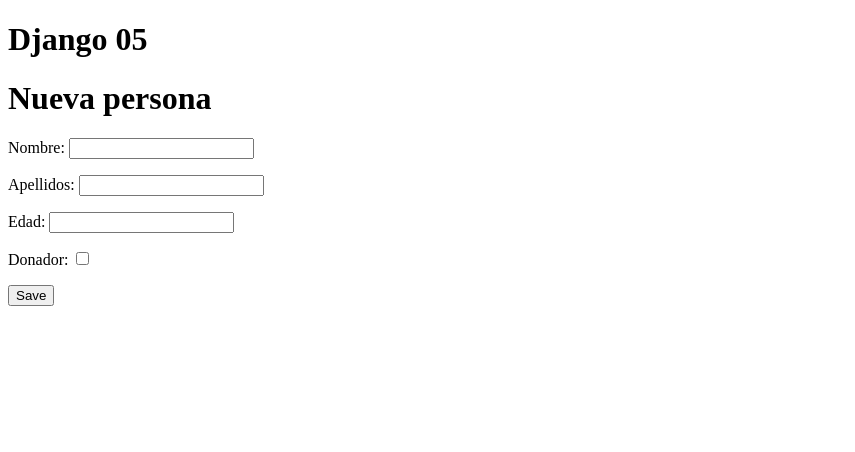
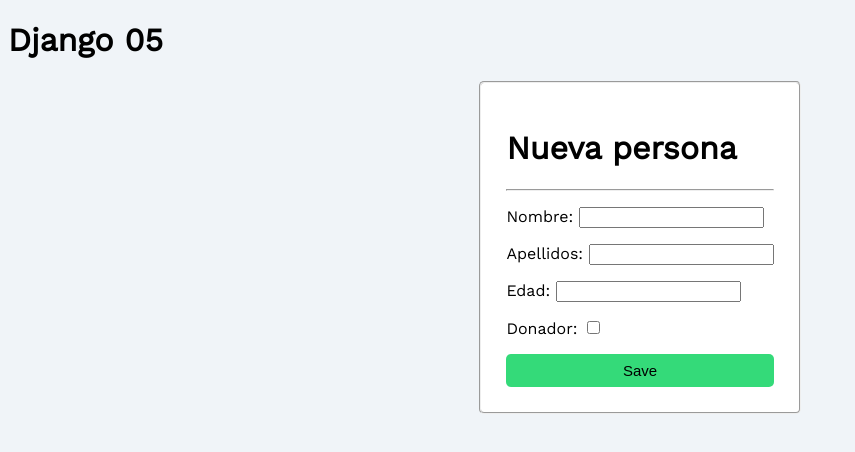
Before and after one commit to vladi-m1r/Django04-05, a Django app: page /personas/create/ in a window 1280 px wide. Shown: the top 452 px of the page, without its empty margins (0-855 px from the left). Run offline with Django 3.2, Linux system fonts and the light colour scheme.

Commit message:
Se agrego la carpeta static y se modifico las plantillas para cargar el css

```diff
--- /dev/null
+++ b/personas/static/personas/style.css
@@ -0,0 +1,55 @@
+@import url('https://fonts.googleapis.com/css2?family=Work+Sans&display=swap');
+
+body{
+    background-color: rgba(236, 241, 247, 0.775);
+    color: black;
+    font-family: 'Work Sans', sans-serif;
+}
+
+a{
+    text-decoration: none;
+    color: black;
+    padding: 5px;
+    border-radius: 4px;
+    background-color: turquoise;
+}
+
+a:hover{
+    background-color: greenyellow;
+}
+
+h1{
+    color: black;
+}
+
+.contenedor{
+    display: flex;
+    align-items: center;
+    justify-content: center;
+}
+
+form{
+    border-radius: 5px;
+    padding: 25px;
+    background-color: rgb(255, 255, 255);
+    border-width: 2px;
+    border-style: groove;
+}
+
+.enviar{
+   text-align: center;
+}
+
+.enviar input{
+    background-color: rgb(52, 218, 121);
+    border-width: 0;
+    border-radius: 5px;
+    font-size: 15px;
+    width: 100%;
+    padding-top: 8px;
+    padding-bottom: 8px;
+}
+
+.enviar input:hover{
+    background-color: rgb(48, 179, 103);
+}
--- a/personas/templates/base.html
+++ b/personas/templates/base.html
@@ -1,3 +1,4 @@
+{% load static %}
 <!DOCTYPE html>
 <html lang="en">
 <head>
@@ -8,6 +9,7 @@
         {% block title %}
         {% endblock %}
     </title>
+    <link rel="stylesheet" href="{% static 'personas/style.css' %}">
 </head>
 <body>
     <h1>Django 05</h1>
--- a/personas/templates/personas/persona_form.html
+++ b/personas/templates/personas/persona_form.html
@@ -3,9 +3,15 @@
     Nueva Persona
 {% endblock %}
 {% block content %}
-<h1>Nueva persona</h1>
+
+<div class="contenedor">
 <form action="" method="post">{% csrf_token %}
+    <h1>Nueva persona</h1>
+    <hr>
     {{ form.as_p }}
-    <input type="submit" value="Save">
+    <div class="enviar">
+        <input type="submit" value="Save">
+    </div>
 </form>
+</div>
 {% endblock %}
```
